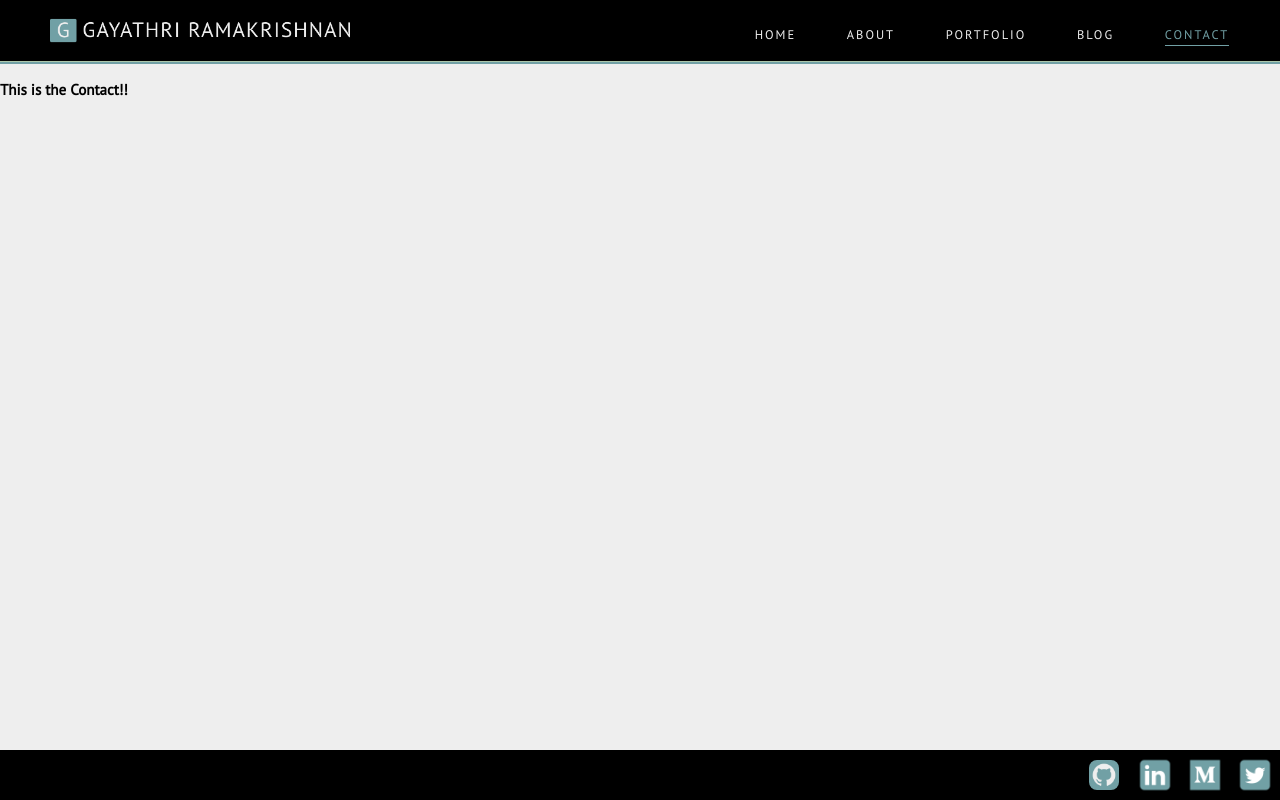
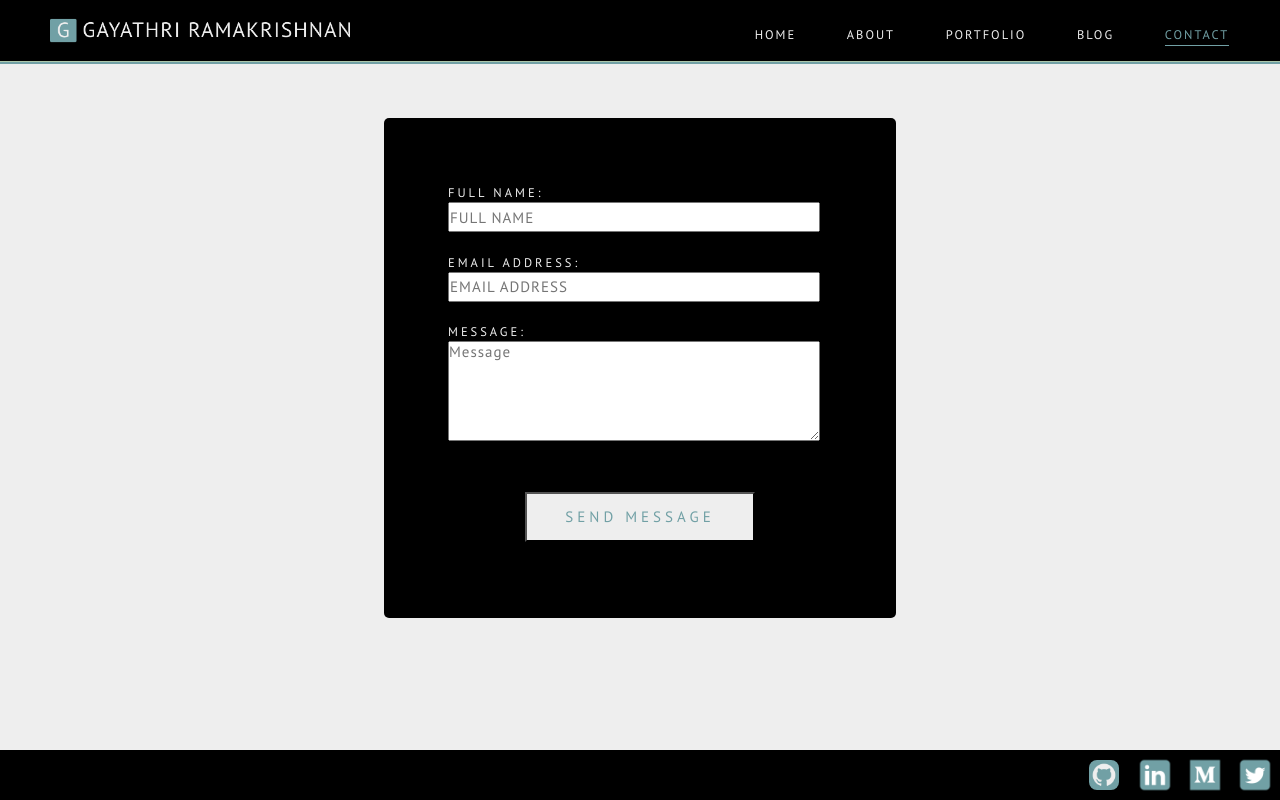
Before and after one commit to G3-Code/g3-portfolio, a React (Create React App) app in the folder client/: page /contact in a window 1280 px wide. Built offline with nearby package versions, Linux system fonts and the light colour scheme.

Commit message:
Created the form

```diff
--- a/client/src/components/Contact.js
+++ b/client/src/components/Contact.js
@@ -3,8 +3,38 @@ import "../style/contact.css";
 
 function Contact() {
   return (
-    <section className="contact-area" id="contact">
-      <h1>This is the Contact!!</h1>
+    <section className="contact-area">
+      <form>
+        <div className="contact-container">
+          <div className="contact-label">Full Name: </div>
+          <div>
+            <input
+              type="text"
+              placeholder="Full name"
+              className="contact-input"
+            />
+          </div>
+          <div className="contact-label">Email address: </div>
+          <div>
+            <input
+              type="text"
+              placeholder="Email address"
+              className="contact-input"
+            />
+          </div>
+          <div className="contact-label">Message: </div>
+          <div>
+            <textarea
+              name="message"
+              placeholder="Message"
+              className="contact-input-msg"
+            />
+          </div>
+          <div>
+            <button>Send Message</button>
+          </div>
+        </div>
+      </form>
     </section>
   );
 }
--- a/client/src/style/contact.css
+++ b/client/src/style/contact.css
@@ -5,3 +5,63 @@
   padding-top: 10vh;
   background-color: #eeeeee;
 }
+
+.contact-container {
+  margin-top: 3%;
+  margin-left: 30%;
+  width: 40%;
+  height: 50rem;
+  border-radius: 5px;
+  background-color: black;
+  color: #eeeeee;
+  font-size: 1.25rem;
+  padding: 5%;
+  text-transform: uppercase;
+  letter-spacing: 3px;
+  line-height: 2rem;
+}
+
+.contact-input {
+  width: 97%;
+  height: 3rem;
+  letter-spacing: 1px;
+  text-transform: uppercase;
+  font-size: 1.5rem;
+  vertical-align: middle;
+  color: #71a0a5;
+  margin-bottom: 5%;
+}
+
+.contact-input:focus {
+  outline: none;
+}
+
+.contact-input-msg {
+  width: 97%;
+  height: 10rem;
+  letter-spacing: 1px;
+  text-transform: initial;
+  font-size: 1.5rem;
+  color: #71a0a5;
+  margin-bottom: 5%;
+}
+
+.contact-input-msg:focus {
+  outline: none;
+}
+
+.contact-container button {
+  width: 60%;
+  height: 5rem;
+  text-transform: uppercase;
+  background: #eeeeee;
+  color: #71a0a5;
+  font-size: 1.5rem;
+  letter-spacing: 0.4rem;
+  margin: 7% 20%;
+}
+
+.contact-container button:hover {
+  background: #71a0a5;
+  color: #eeeeee;
+}
```
